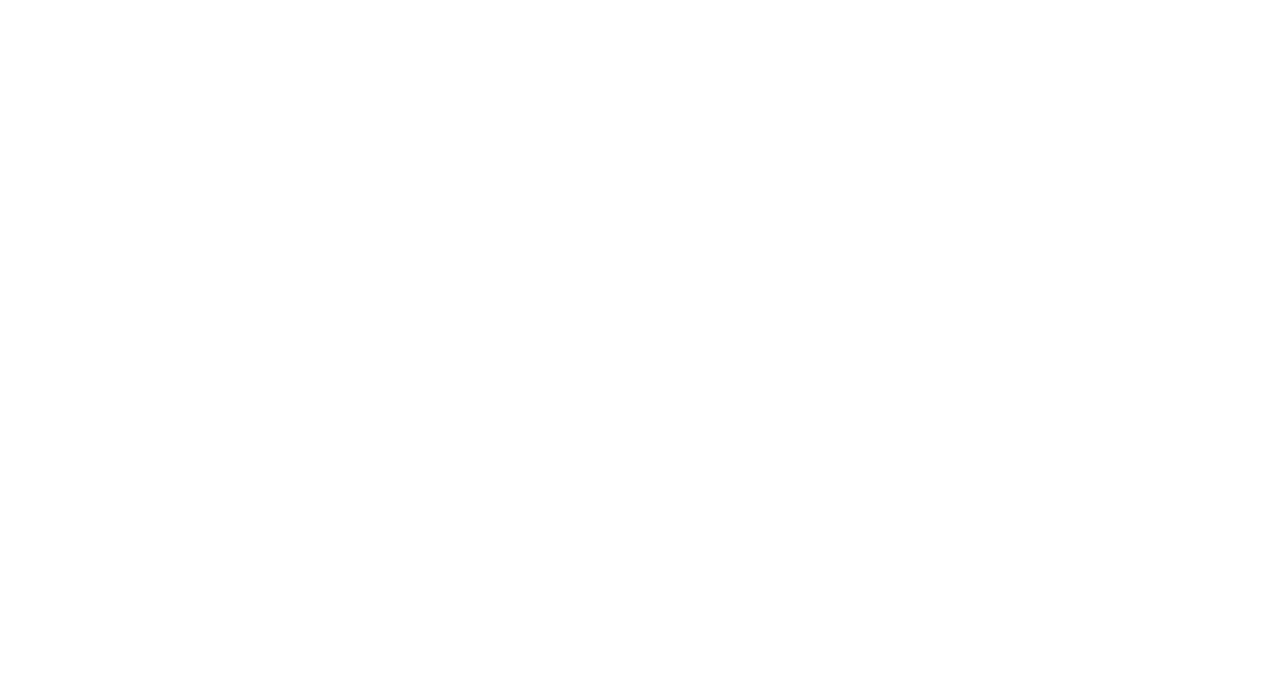
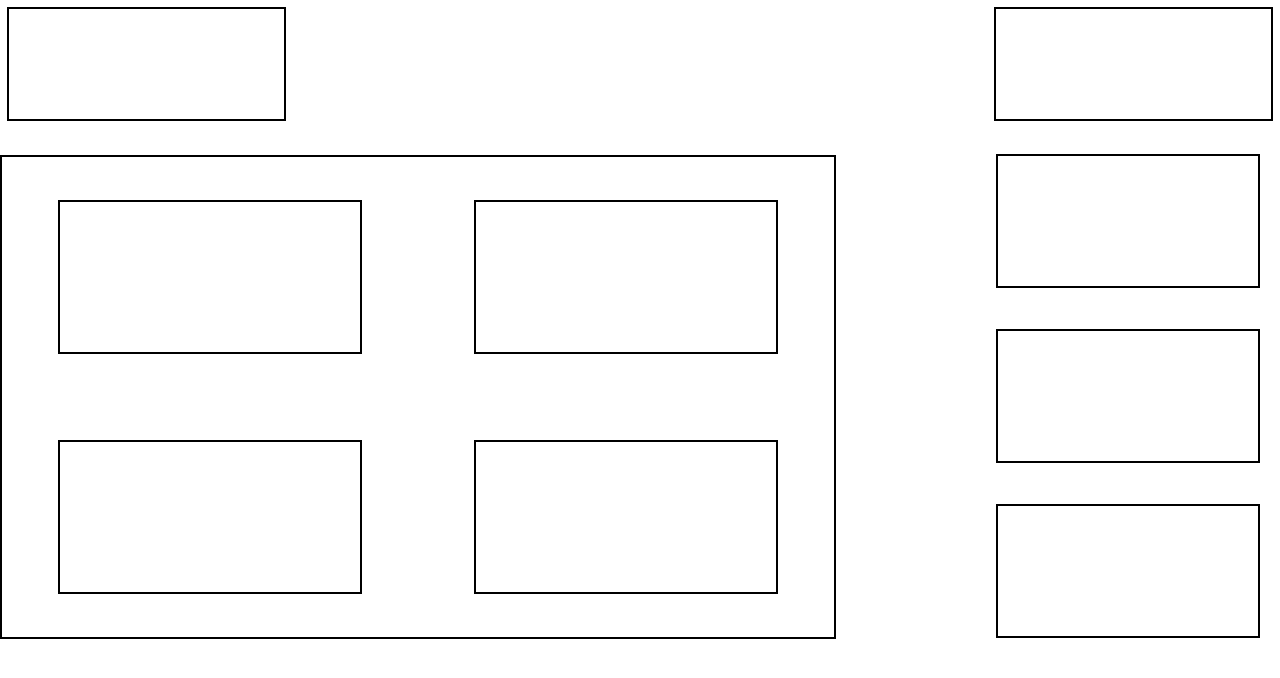
Before and after one commit to gugu78A/DEW2023.1, a plain HTML site: page flex-box.html in a window 1280 px wide. Drawn offline with Linux system fonts and the light colour scheme.

Commit message:
Propriedade flex-box23

```diff
--- a/flex-box.css
+++ b/flex-box.css
@@ -2,34 +2,45 @@ body {
     margin: 0px;
     border: 0px;
 }
-#A
- {
-    margin: ;
-    height: ;
-    width: ;
+header {
     display: flex;
+    justify-content: space-between;
+    width: 100%;
+    height: 105px;
 }
-#B{
+.a{
+    width: 275px;
+    height: 110px ;
+    margin: 7px;
+    border: 2px solid black;;
+}
+#agrupamento {
+    display: flex;
+    width: 65% ;
+    height: 480px ;
+    border: 2px solid black ;
+    margin-top: 50px ;
+    justify-content: space-around;
+    flex-flow: row wrap;
+    align-items: center;
+}
+.b {
+    width: 300px ;
+    height: 150px ;
+    border: 2px solid black ;
+}
 
+#grupo {
+    position: absolute;
+    display: flex;
+    justify-content: flex-end;
+    flex-direction: column;
+    right: 20px;
+    top: 154px;
 }
-#C {
-
+.c {
+    width: 260px ;
+    height: 130px ;
+    border: 2px solid black ;
+    margin-bottom: 41px;
 }
-#Ca{
-
-}
-#Cb{
-
-}
-#Cc{
-
-}
-#Cd{
-
-}
-#D{
-
-}
-#E{
-
-}
--- a/flex-box.html
+++ b/flex-box.html
@@ -8,21 +8,22 @@
     <link rel="stylesheet" href="flex-box.css">
 </head>
 <body>
-    <div id="A">
+    <header>
+        <div class="a"></div>
+        <div class="a"></div>
+    </header>
 
-        <div id="B"></div>
+    <div id="agrupamento">
+        <div class="b"></div>
+        <div class="b"></div>
+        <div class="b"></div>
+        <div class="b"></div>
+    </div>
 
-        <div id="C">
-            <div id="Ca"></div>
-            <div id="Cb"></div>
-            <div id="Cc"></div>
-            <div id="Cd"></div>
-        </div>
-
-        <div id="D"></div>
-        <div id="E"></div>
-        <div id="F"></div>
-        <div id="G"></div>
+    <div id="grupo">
+        <div class="c"></div>
+        <div class="c"></div>
+        <div class="c"></div>
     </div>
 
 </body>
```
Also changed, not shown: index.html (added, +16 -0 lines), flex.html (deleted).
